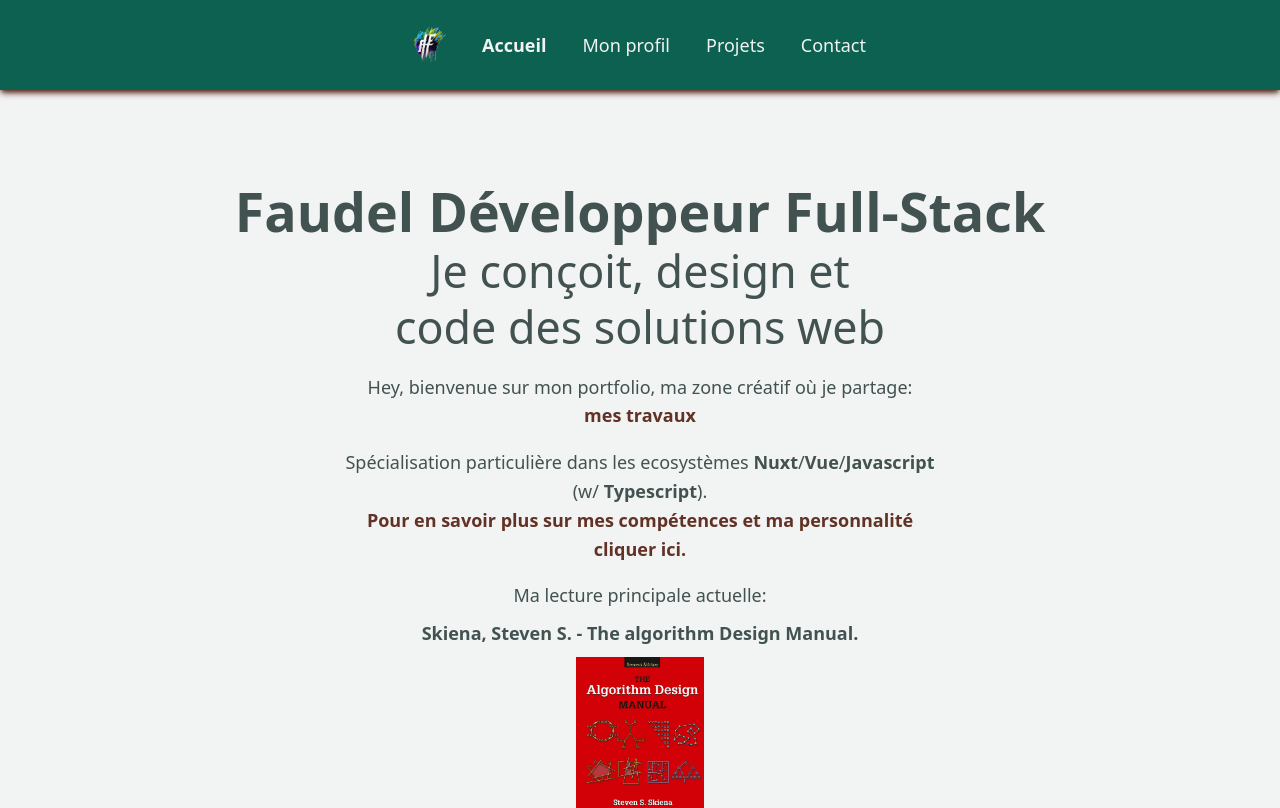
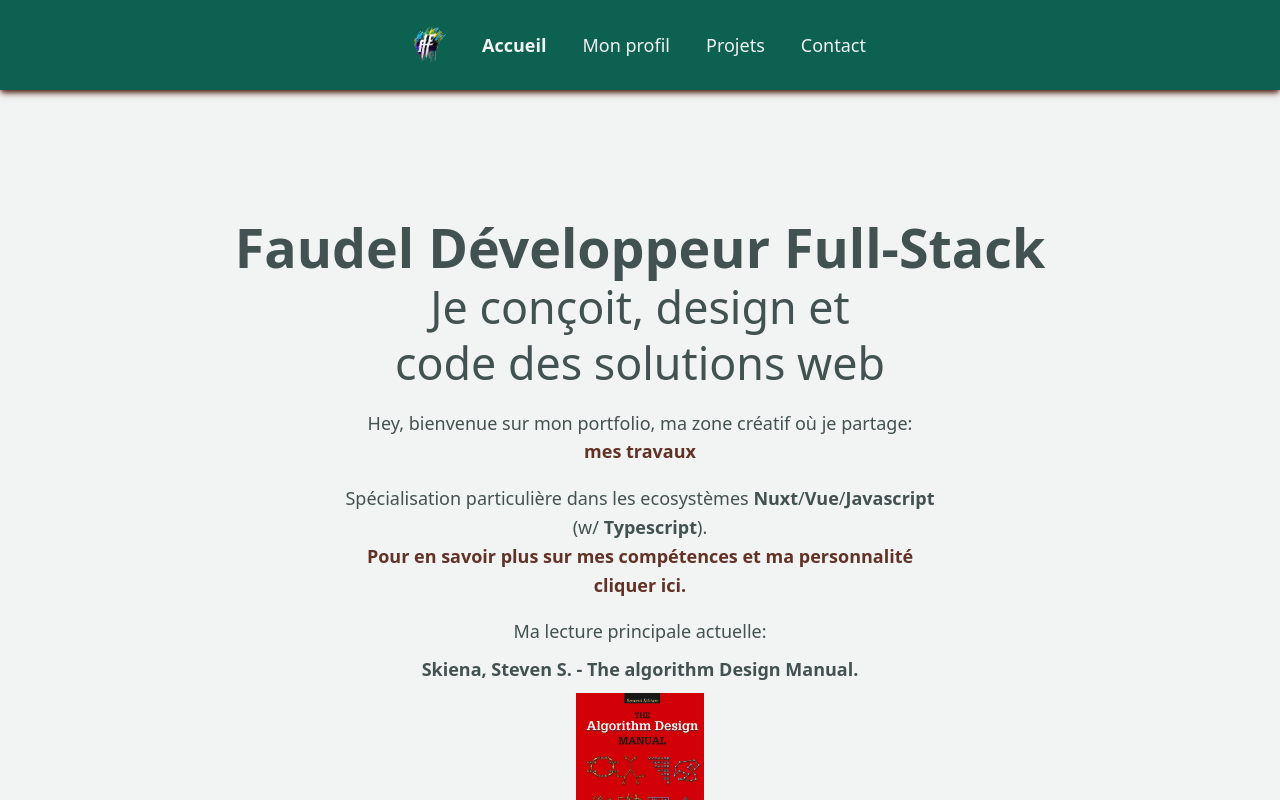
Before and after one commit to Faudelhadroug/portfolio-2024, a Vue app in the folder client/: page / in a window 1280 px wide. Shown: the top 808 px of the page. Built offline with nearby package versions, Linux system fonts and the light colour scheme; what @formkit/vue would draw is missing.

Commit message:
style: full height for deployed version

```diff
--- a/client/src/assets/css/main.css
+++ b/client/src/assets/css/main.css
@@ -15,7 +15,7 @@
   min-width: 0;
 }
 
-body {
+#app {
   /* Ensure that the body fills the entire viewport */
   min-height: 100dvh;
 }
--- a/client/src/views/ContactView.vue
+++ b/client/src/views/ContactView.vue
@@ -3,7 +3,7 @@ import ContactForm from '@/components/ContactForm.vue'
 </script>
 
 <template>
-  <main class="grid grid-cols-6 xl:grid-cols-12 gap-y-[2rem] xl:gap-y-0 xl:gap-x-[1rem] container-padding bg-dark text-white xl:h-screen overflow-auto">
+  <main class="grid grid-cols-6 xl:grid-cols-12 gap-y-[2rem] xl:gap-y-0 xl:gap-x-[1rem] container-padding bg-dark text-white lg:h-screen overflow-auto">
     <div class="col-span-6 xl:col-span-4">
       <p class="font-bold text-2xl pb-[1rem]">
         Me contacter
--- a/client/src/views/HomeView.vue
+++ b/client/src/views/HomeView.vue
@@ -1,7 +1,7 @@
 <script setup lang="ts"></script>
 
 <template>
-  <main class="h-full pt-[2rem] text-center bg-white text-dark-75">
+  <main class="pt-[4rem] lg:h-screen overflow-auto text-center bg-white text-dark-75">
     <section
       id="herosection"
       class="container-padding grid grid-cols-6 xl:grid-cols-12"
```
